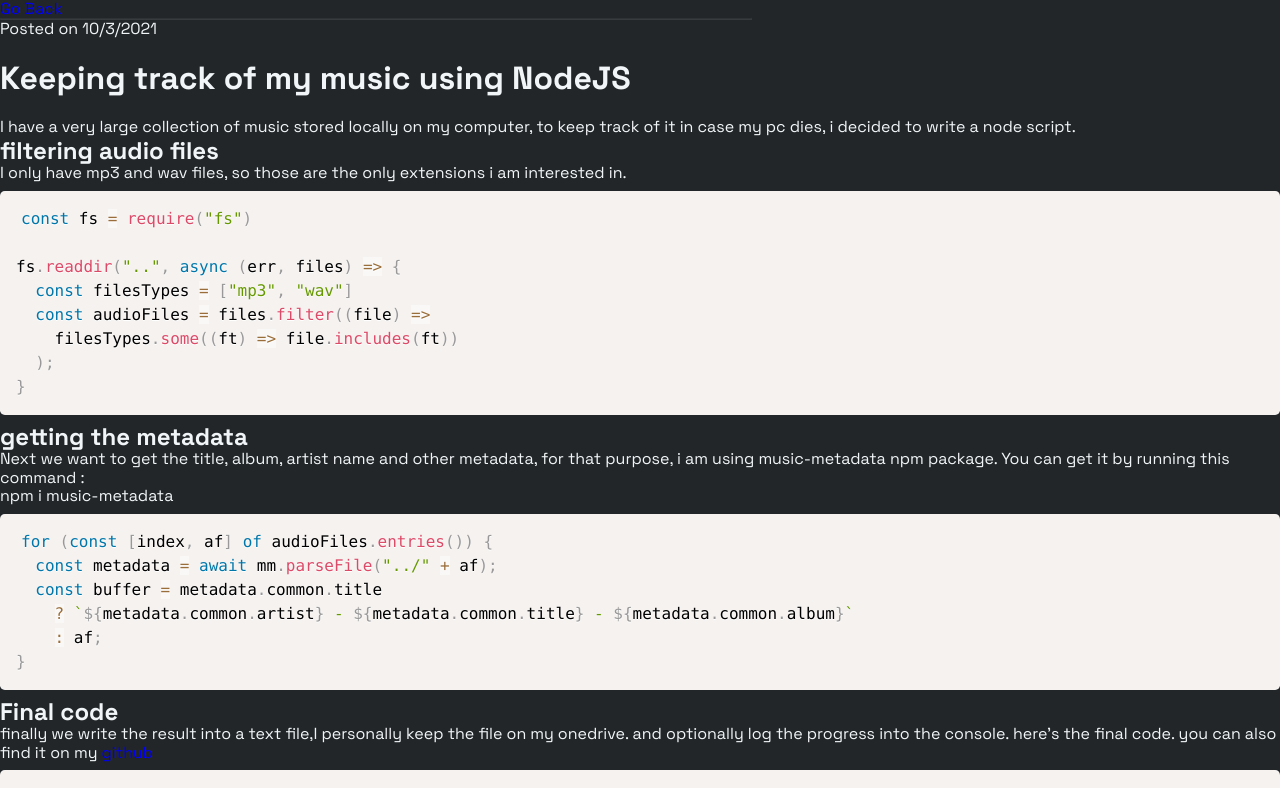
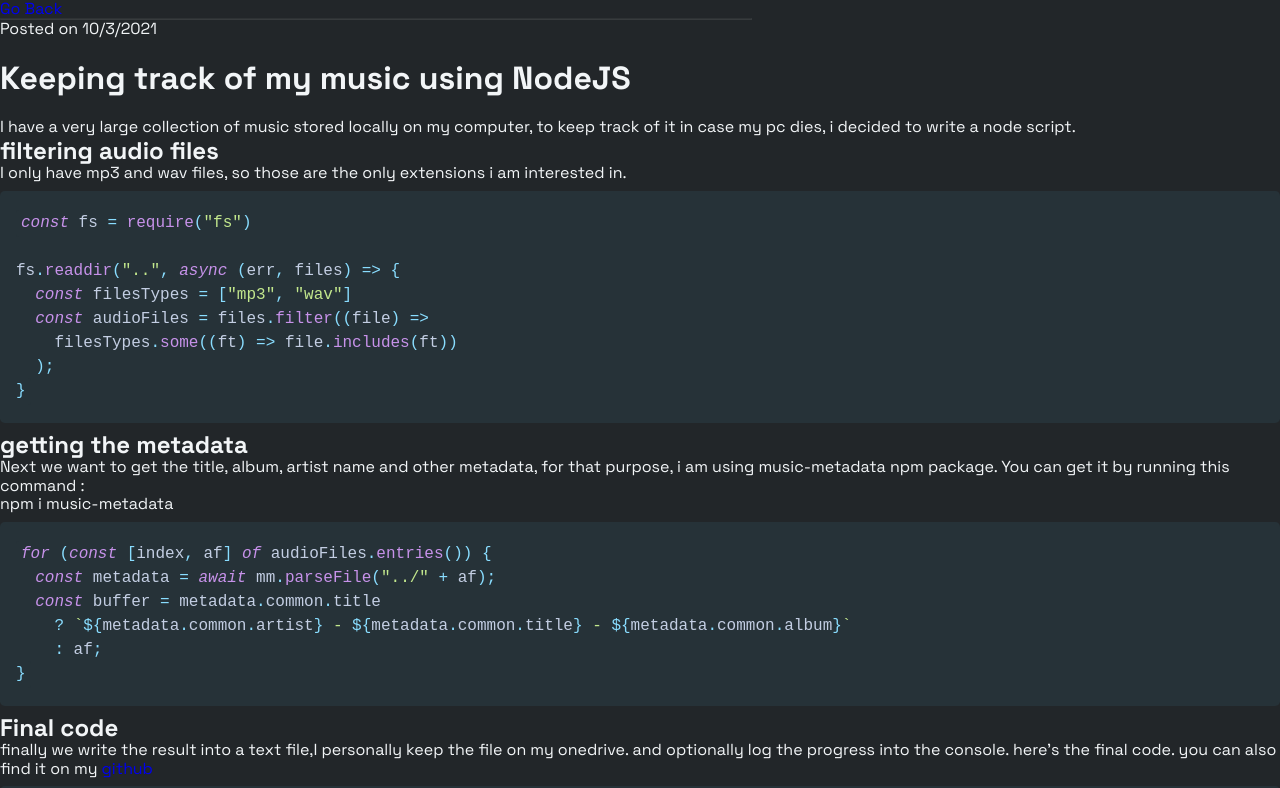
Before and after one commit to zawette/Portfolio, a Next.js app: page /blog/ListingFiles in a window 1280 px wide. Shown: the top 788 px of the page. Built offline with nearby package versions, Linux system fonts and the light colour scheme.

Commit message:
highlight theme

```diff
--- a/src/pages/blog/[slug].js
+++ b/src/pages/blog/[slug].js
@@ -4,9 +4,11 @@
 import Link from "next/link";
 import ReactMarkdown from "react-markdown/with-html";
 import { Prism as SyntaxHighlighter } from "react-syntax-highlighter";
+import { materialOceanic } from 'react-syntax-highlighter/dist/cjs/styles/prism';
+
 
 const CodeBlock = ({ language, value }) => {
-  return <SyntaxHighlighter language={language}>{value}</SyntaxHighlighter>;
+  return <SyntaxHighlighter style={materialOceanic} language={language}>{value}</SyntaxHighlighter>;
 };
 
 export default function PostPage({ frontmatter: { date }, slug, content }) {
```
